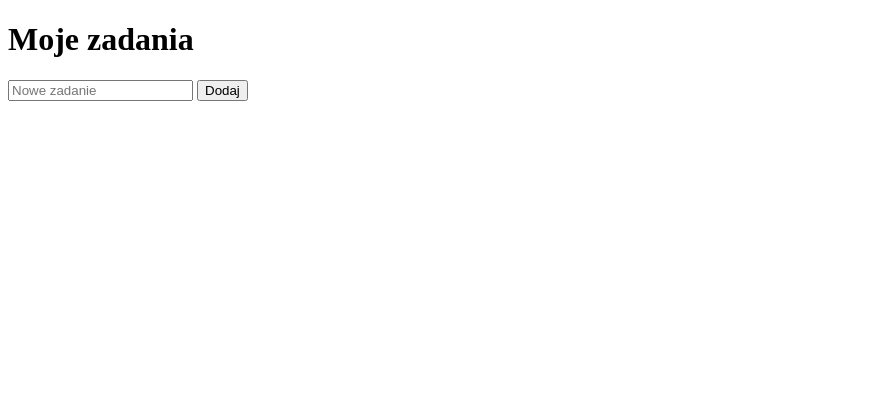
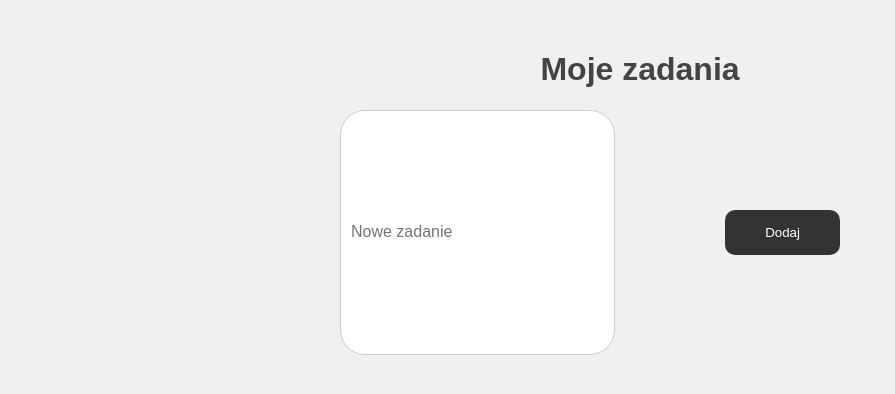
Before and after one commit to f3lipe15/todo-app, a Flask app: page / in a window 1280 px wide. Shown: the top 394 px of the page, without its empty margins (0-895 px from the left). Run offline with Flask 3, Linux system fonts and the light colour scheme; data that the repository does not hold is empty.

Commit message:
Dodano nowy styl przycisku

```diff
--- a/app/static/style.css
+++ b/app/static/style.css
@@ -23,17 +23,72 @@ input[type="text"] {
     padding: 10px;
     font-size: 16px;
     border: 1px solid #ccc;
-    border-radius: 4px;
+    border-radius: 25px;
 }
 
-button {
-    padding: 10px 15px;
-    background-color: #5cb85c;
-    color: white;
+.btn {
+    margin: 100px;
+    padding: 15px 40px;
     border: none;
-    border-radius: 4px;
+    outline: none;
+    color: #FFF;
     cursor: pointer;
-}
+    position: relative;
+    z-index: 0;
+    border-radius: 12px;
+  }
+  .btn::after {
+    content: "";
+    z-index: -1;
+    position: absolute;
+    width: 100%;
+    height: 100%;
+    background-color: #333;
+    left: 0;
+    top: 0;
+    border-radius: 10px;
+  }
+  /* glow */
+  .btn::before {
+    content: "";
+    background: linear-gradient(
+      45deg,
+      #FF0000, #FF7300, #FFFB00, #48FF00,
+      #00FFD5, #002BFF, #FF00C8, #FF0000
+    );
+    position: absolute;
+    top: -2px;
+    left: -2px;
+    background-size: 600%;
+    z-index: -1;
+    width: calc(100% + 4px);
+    height:  calc(100% + 4px);
+    filter: blur(8px);
+    animation: glowing 20s linear infinite;
+    transition: opacity .3s ease-in-out;
+    border-radius: 10px;
+    opacity: 0;
+  }
+
+  @keyframes glowing {
+    0% {background-position: 0 0;}
+    50% {background-position: 400% 0;}
+    100% {background-position: 0 0;}
+  }
+
+  /* hover */
+  .btn:hover::before {
+    opacity: 1;
+  }
+
+  .btn:active:after {
+    background: transparent;
+  }
+
+  .btn:active {
+    color: #000;
+    font-weight: bold;
+  }
 
 button:hover {
     background-color: #4cae4c;
@@ -53,5 +108,3 @@ li {
     justify-content: space-between;
     align-items: center;
 }
-
-li
--- a/app/templates/index.html
+++ b/app/templates/index.html
@@ -2,19 +2,20 @@
 <html>
 <head>
     <title>ToDo Lista</title>
+	<link rel="stylesheet" href="{{ url_for('static', filename='style.css') }}">
 </head>
 <body>
     <h1>Moje zadania</h1>
     <form method="POST">
         <input type="text" name="task" placeholder="Nowe zadanie">
-        <button type="submit">Dodaj</button>
+        <button class="btn" type="submit">Dodaj</button>
     </form>
 
     <ul>
         {% for id, content, done in tasks %}
             <li>
                 {% if done %}
-                    <s>{{ content }}</s>
+                   ✅ <s>{{ content }}</s>
                 {% else %}
                     {{ content }}
                     <a href="/done/{{ id }}">[✔]</a>
```
